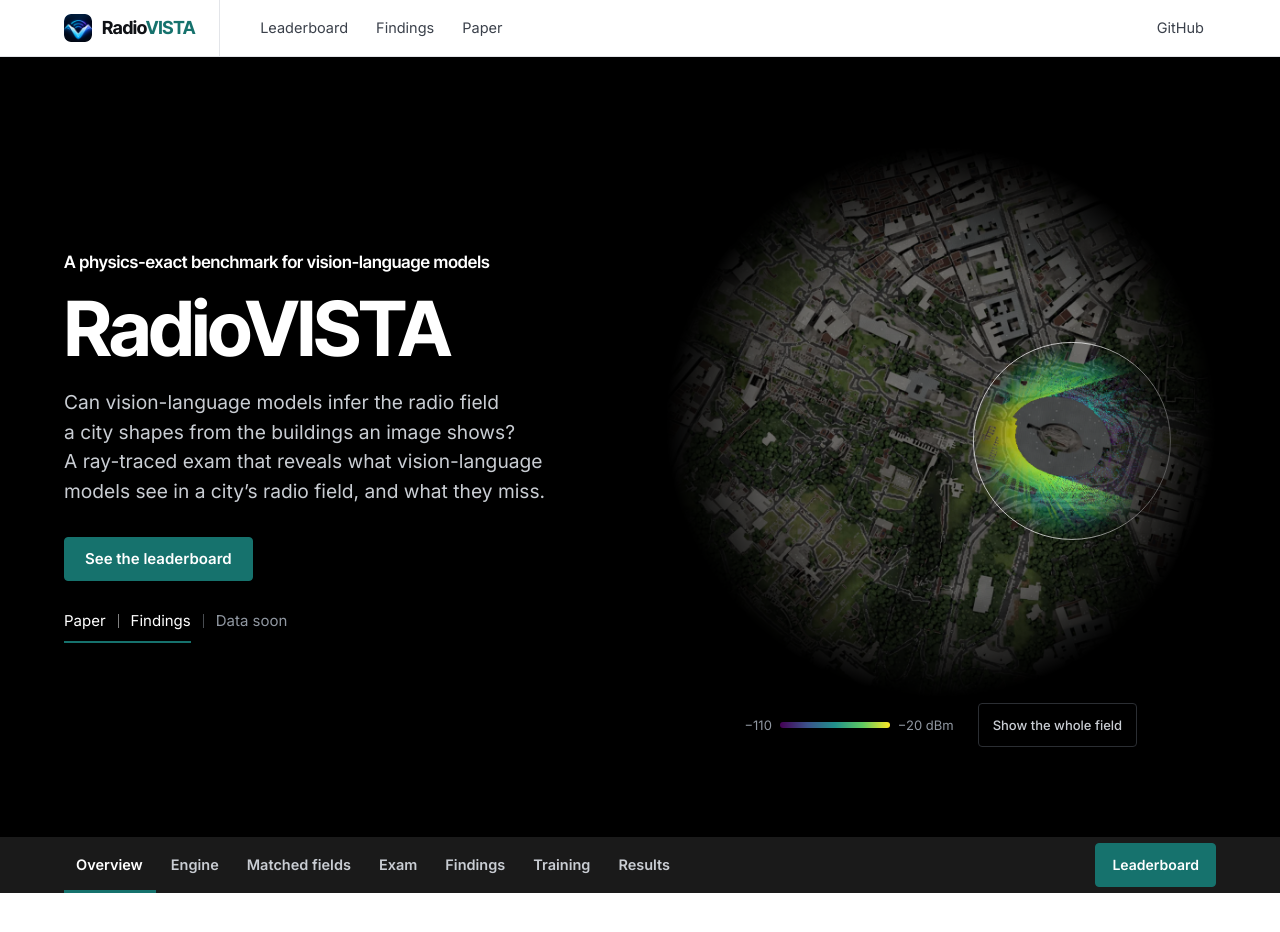
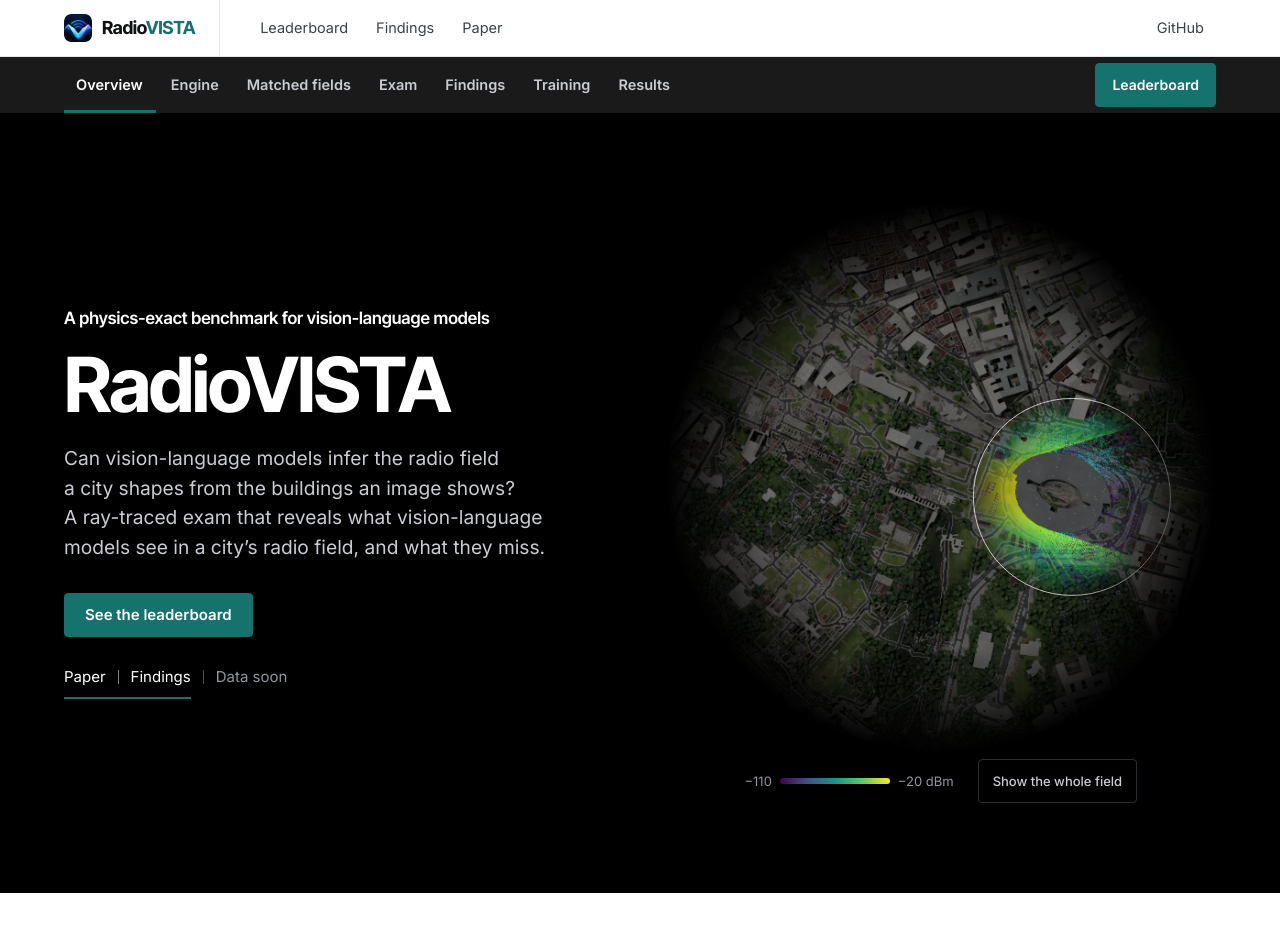
Before and after one commit to RadioVISTA/RadioVISTA.github.io, a React (Vite) app: page /index.html in a window 1280 px wide. Shown: the top 932 px of the page. Built offline with nearby package versions, Linux system fonts and the light colour scheme.

Commit message:
feat: update hero section behavior and animations for improved scrolling experience

```diff
--- a/src/pages/Home.tsx
+++ b/src/pages/Home.tsx
@@ -141,6 +141,9 @@ const released = Boolean(LINKS.arxiv)
 export default function Home() {
   return (
     <>
+      {/* The section bar sits on top from the start, so the light section wipes straight over the hero. */}
+      <SubNav items={SECTIONS} cta={{ to: '/leaderboard', label: 'Leaderboard' }} />
+
       <section className="dark hero hero-pin">
         <div className="wrap hero-grid">
           <div>
@@ -167,7 +170,6 @@ export default function Home() {
 
       {/* Everything after the hero scrolls up over it (see .hero-pin / .over in styles.css). */}
       <div className="over">
-      <SubNav items={SECTIONS} cta={{ to: '/leaderboard', label: 'Leaderboard' }} />
 
       <section className="band" id="overview">
         <div className="wrap">
--- a/src/styles.css
+++ b/src/styles.css
@@ -569,13 +569,13 @@ table.lb caption { border-top: 0; padding: 12px 0 0; }
 .over { position: relative; z-index: 1; }
 .over > .band:not(.alt):not(.dark) { background: var(--bg); }
 @media (min-width: 900px) and (min-height: 720px) {
-  .hero-pin { position: sticky; top: var(--header); z-index: 0; min-height: calc(100svh - var(--header) - var(--subnav)); display: flex; align-items: center; }
+  .hero-pin { position: sticky; top: calc(var(--header) + var(--subnav)); z-index: 0; min-height: calc(100svh - var(--header) - var(--subnav)); display: flex; align-items: center; }
   .hero-pin > .wrap { width: 100%; }
 }
 @supports (animation-timeline: scroll()) {
   @media (prefers-reduced-motion: no-preference) and (min-width: 900px) and (min-height: 720px) {
-    .hero-pin > .wrap { animation: hero-sink linear both; animation-timeline: scroll(root); animation-range: 0 85svh; transform-origin: 50% 30%; }
-    .over > .subnav + .band { animation: band-wipe linear both; animation-timeline: view(); animation-range: entry 0% entry 70%; }
+    .hero-pin > .wrap { animation: hero-sink linear both; animation-timeline: scroll(root); animation-range: 0 60svh; transform-origin: 50% 40%; }
+    .over > .band:first-child { animation: band-wipe linear both; animation-timeline: view(); animation-range: entry 0% entry 70%; }
   }
   @media (prefers-reduced-motion: no-preference) {
     /* Blocks drift up and fade in as they enter the screen, scrubbed by the scroll. */
@@ -589,7 +589,7 @@ table.lb caption { border-top: 0; padding: 12px 0 0; }
   }
 }
 @keyframes rise { from { opacity: 0; translate: 0 48px; } }
-@keyframes hero-sink { to { scale: 0.92; opacity: 0.25; filter: blur(2px); } }
+@keyframes hero-sink { to { scale: 0.9; opacity: 0; filter: blur(3px); translate: 0 -6svh; } }
 @keyframes band-wipe { from { clip-path: polygon(0 14vw, 100% 0, 100% 100%, 0 100%); } to { clip-path: polygon(0 0, 100% 0, 100% 100%, 0 100%); } }
 
 /* Every section after the first comes in the same way: it overlaps the end of the section above
```
